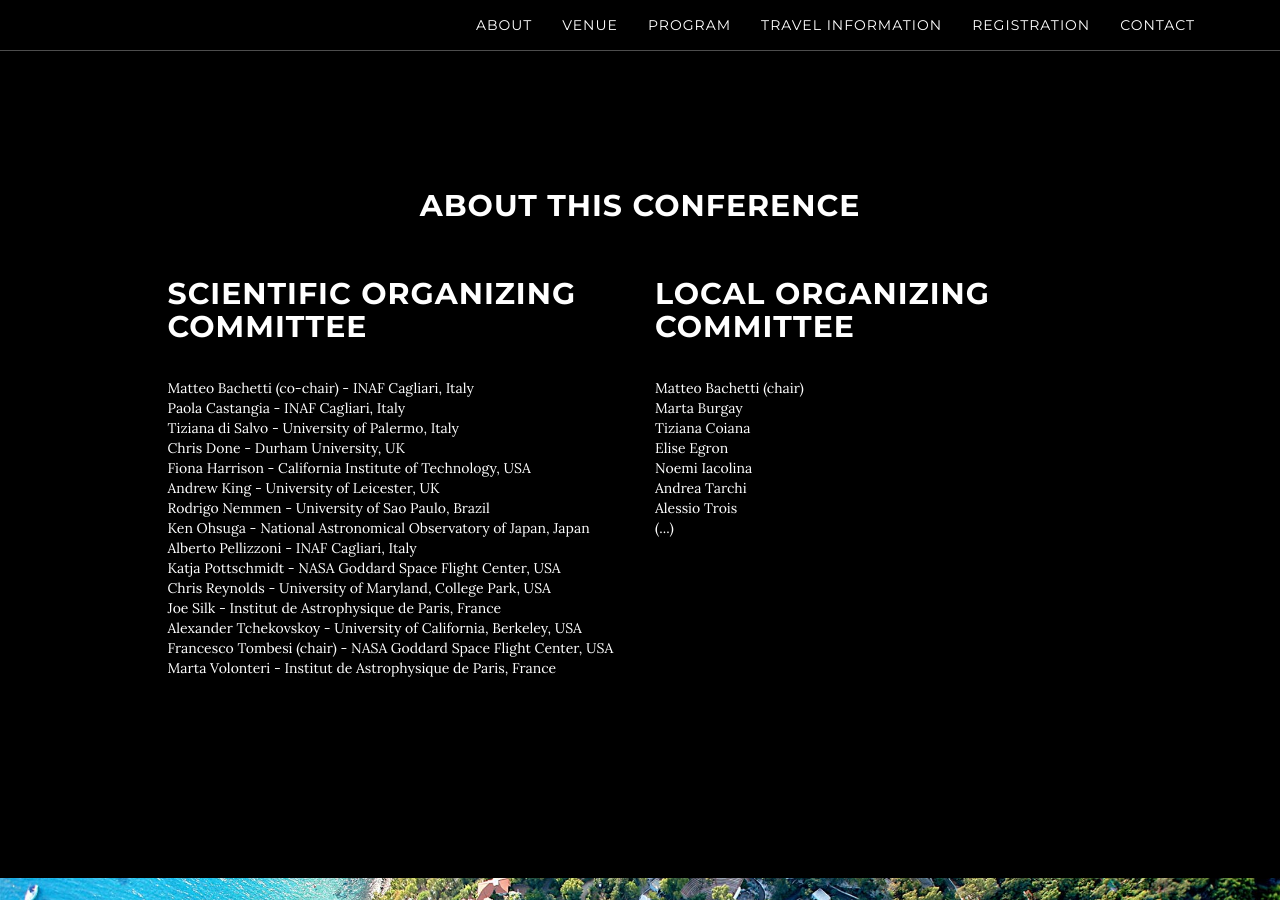
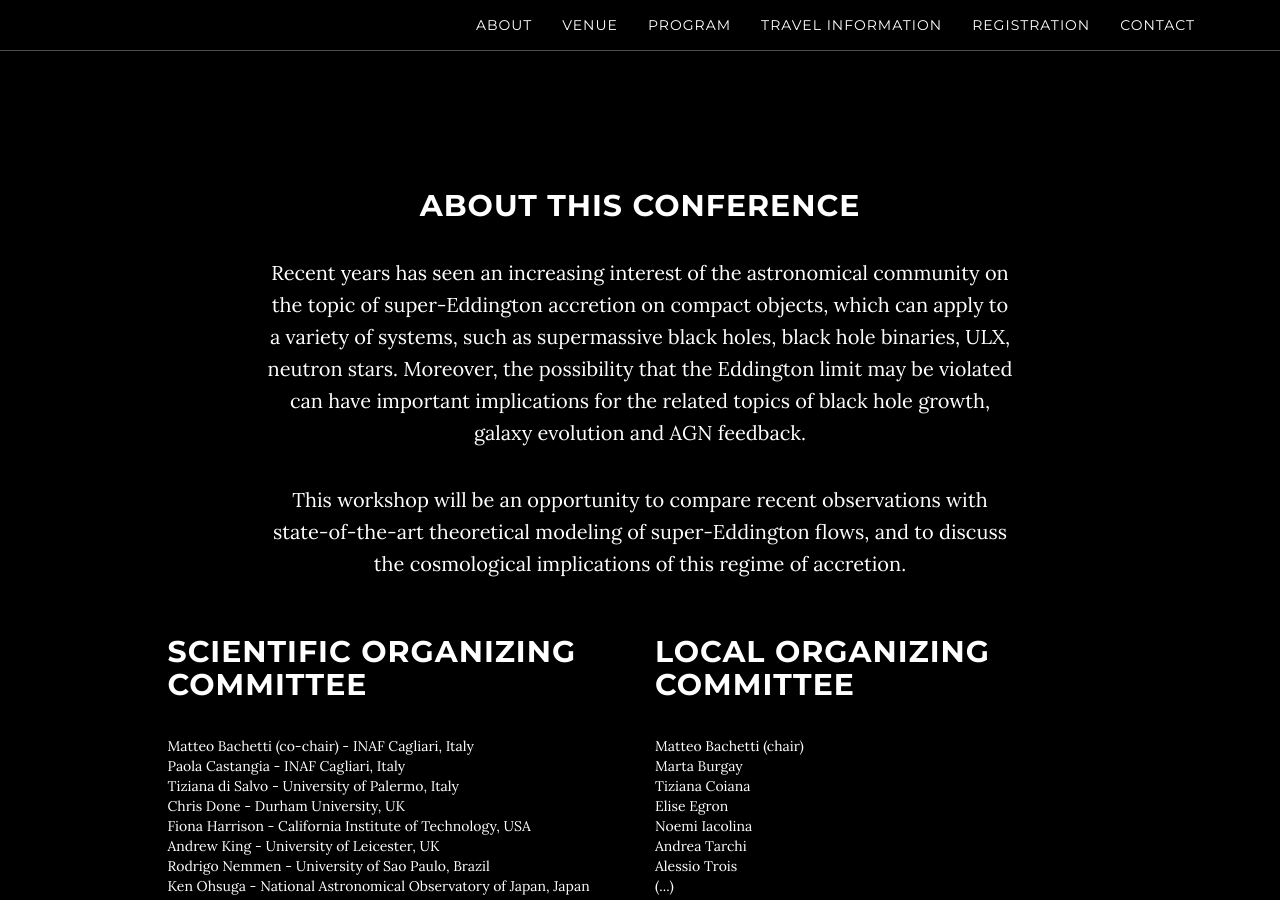
Before and after one commit to breakingthelimits/supereddington2016, a Jekyll site: the page built from index.html, in a window 1280 px wide and 900 px high, scrolled down 911 px. Built offline with Jekyll 4.4.1, drawn with Linux system fonts in a browser that asks for light colours.

Commit message:
Add intro to about section

```diff
--- a/_includes/about.html
+++ b/_includes/about.html
@@ -3,6 +3,17 @@
         <div class="row">
             <div class="col-md-8 col-md-offset-2">
                 <h2>About this conference </h2>
+                <p>Recent years has seen an increasing interest of the astronomical community
+                on the topic of super-Eddington accretion on compact objects, which can
+                apply to a variety of systems, such as supermassive black holes, black hole
+                binaries, ULX, neutron stars. Moreover, the possibility that the Eddington
+                limit may be violated can have important implications for the related topics
+                of black hole growth, galaxy evolution and AGN feedback.</p>
+
+                <p>This workshop will be an opportunity to compare recent observations with
+                state-of-the-art theoretical modeling of super-Eddington flows, and to
+                discuss the cosmological implications of this regime of accretion.</p>
+
             </div>
         </div>
         <div class="row">
```
